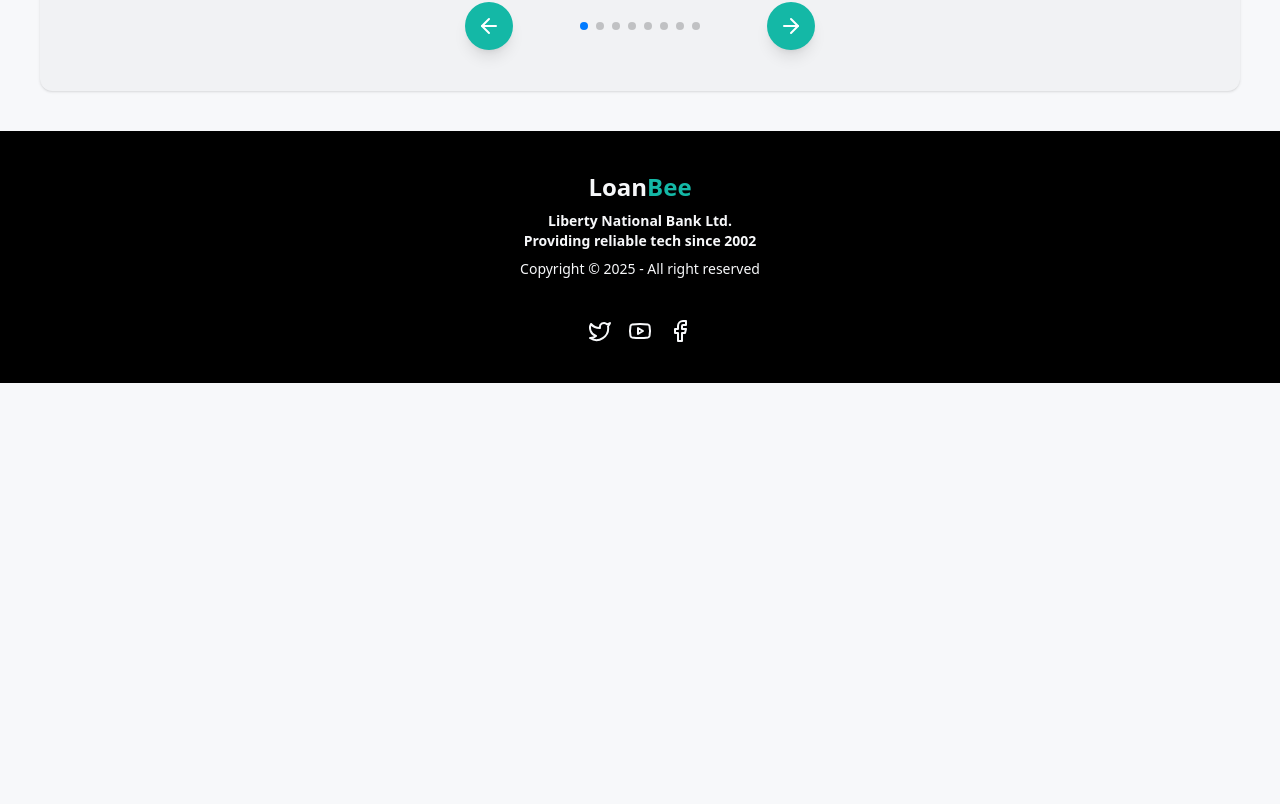
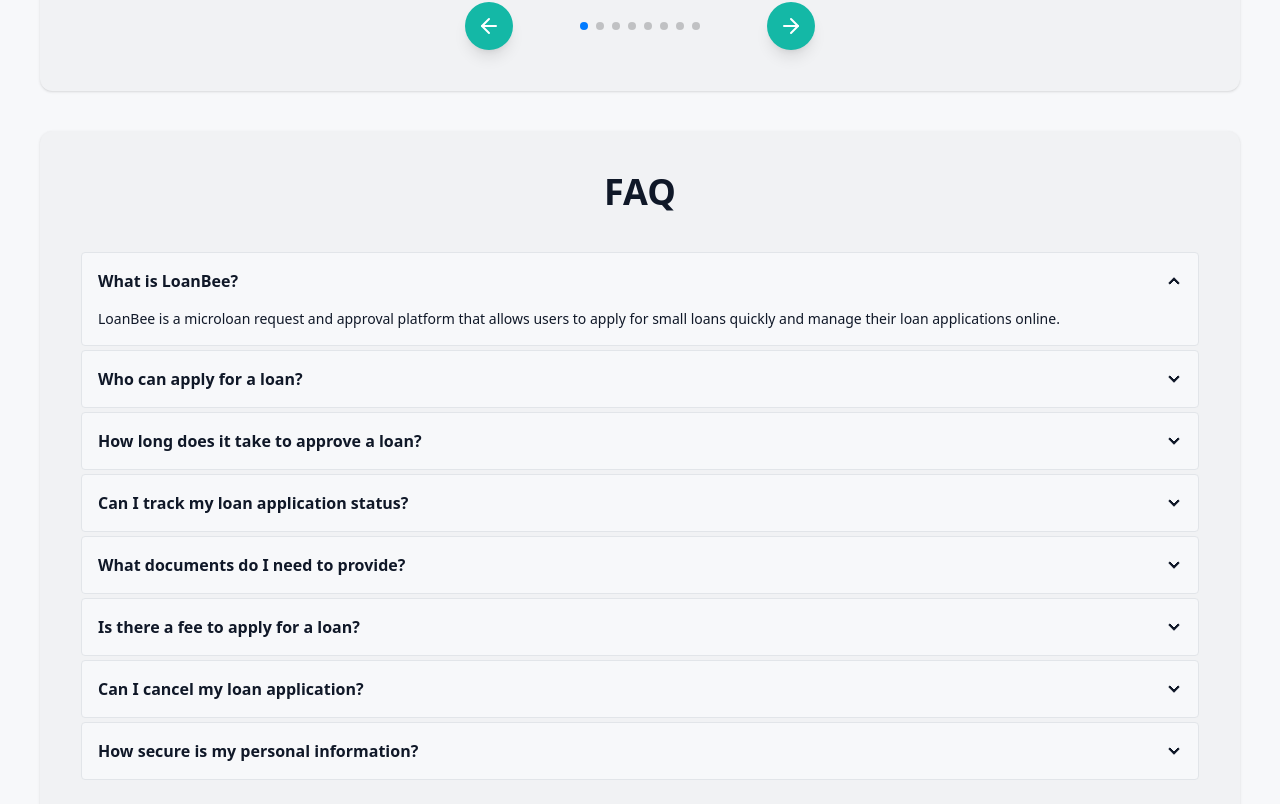
Before and after one commit to hossain-shifat/Micro-Loan, a React (Vite) app: page / in a window 1280 px wide. Shown: the part 2456-3260 px from the top of the page. Before the commit the page ends 2839 px from the top, so only its background shows below. Built offline with nearby package versions, Linux system fonts and the light colour scheme.

Commit message:
Add faq section

```diff
--- /dev/null
+++ b/public/faq.json
@@ -0,0 +1,34 @@
+[
+    {
+        "question": "What is LoanBee?",
+        "answer": "LoanBee is a microloan request and approval platform that allows users to apply for small loans quickly and manage their loan applications online."
+    },
+    {
+        "question": "Who can apply for a loan?",
+        "answer": "Anyone registered as a borrower on LoanBee with a verified email and profile can apply for a loan."
+    },
+    {
+        "question": "How long does it take to approve a loan?",
+        "answer": "Loan approval time depends on the manager's review. Typically, applications are reviewed within 24–48 hours."
+    },
+    {
+        "question": "Can I track my loan application status?",
+        "answer": "Yes, borrowers can track their applications in the 'My Loans' section of their dashboard, where the status is updated in real-time."
+    },
+    {
+        "question": "What documents do I need to provide?",
+        "answer": "You need to provide a valid ID, proof of income, and any additional documents requested by the loan manager during the application process."
+    },
+    {
+        "question": "Is there a fee to apply for a loan?",
+        "answer": "Yes, a small application fee of $10 is charged via Stripe during the loan application process."
+    },
+    {
+        "question": "Can I cancel my loan application?",
+        "answer": "Yes, borrowers can cancel a pending loan application from their dashboard before it is approved by the manager."
+    },
+    {
+        "question": "How secure is my personal information?",
+        "answer": "LoanBee uses secure authentication, environment variables for sensitive data, and encrypted storage to protect your personal information."
+    }
+]
--- /dev/null
+++ b/src/Pages/Home/FAQ/FAQ.jsx
@@ -0,0 +1,34 @@
+import React, { useEffect, useState } from 'react'
+import FadeIn from '../../../Components/Animations/FadeIn/FadeIn'
+
+const FAQ = () => {
+
+    const [faqs, setFaqs] = useState([])
+
+    useEffect(() => {
+        fetch('/faq.json')
+            .then(res => res.json())
+            .then(data => setFaqs(data))
+    }, [])
+
+    return (
+        <div className="space-y-10">
+            <div>
+                <h1 className="font-bold text-2xl md:text-4xl text-center">FAQ</h1>
+            </div>
+            <div className="space-y-1">
+                {
+                    faqs.map((faq, index) => (
+                        <div key={index} className="collapse collapse-arrow bg-base-100 border border-base-300">
+                            <input type="radio" name="my-accordion-2" defaultChecked={index === 0} />
+                            <div className="collapse-title font-bold text-md">{faq.question}</div>
+                            <div className="collapse-content text-sm">{faq.answer}</div>
+                        </div>
+                    ))
+                }
+            </div>
+        </div>
+    )
+}
+
+export default FAQ
--- a/src/Pages/Home/Home/Home.jsx
+++ b/src/Pages/Home/Home/Home.jsx
@@ -3,6 +3,7 @@
 import HowItWorks from '../HowItWorks/HowItWorks'
 import FadeIn from '../../../Components/Animations/FadeIn/FadeIn'
 import Reviews from '../Reviews/Reviews'
+import FAQ from '../FAQ/FAQ'
 
 const Home = () => {
     return (
@@ -16,6 +17,9 @@
             <FadeIn>
                 <Reviews />
             </FadeIn>
+            <FadeIn>
+                <FAQ />
+            </FadeIn>
         </div>
     )
 }
```
